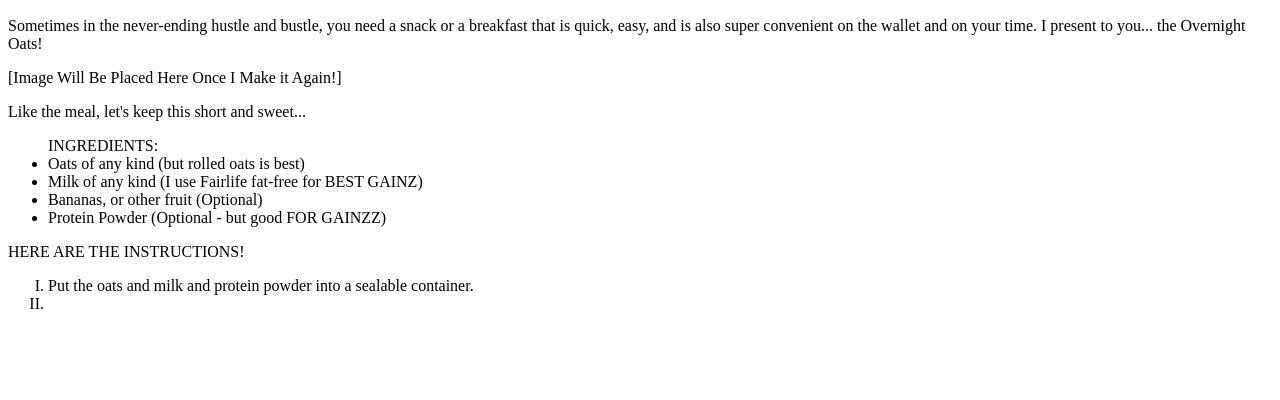
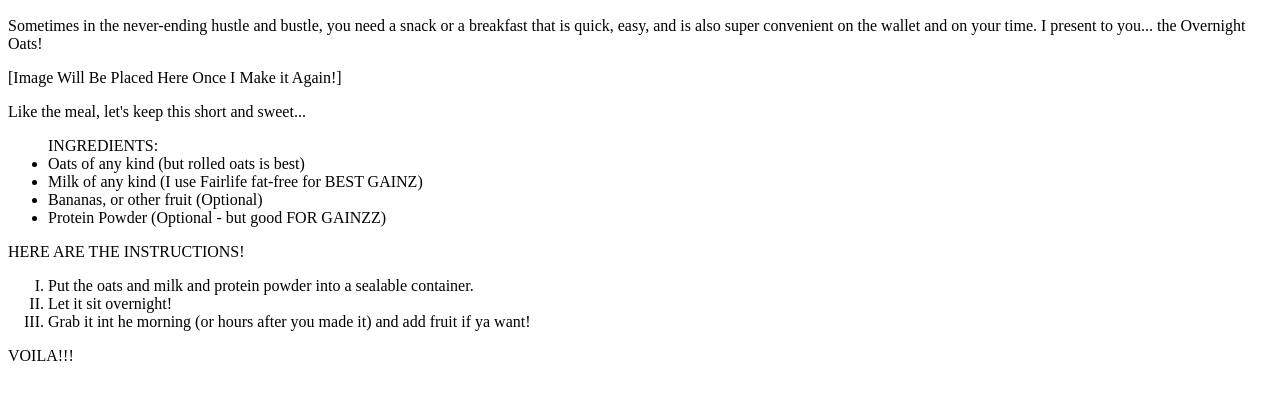
Before and after one commit to Kenbison25/odin-recipes, a plain HTML site: page recipes/oats.html in a window 1280 px wide. Shown: the part 110-510 px from the top of the page. Drawn offline with Linux system fonts and the light colour scheme.

Commit message:
minor text addition for project requirement

```diff
--- a/recipes/oats.html
+++ b/recipes/oats.html
@@ -36,8 +36,11 @@
         <p>HERE ARE THE INSTRUCTIONS!</p>
         <ol type="I">
             <li>Put the oats and milk and protein powder into a sealable container.</li>
-            <li></li>
+            <li>Let it sit overnight!</li>
+            <li>Grab it int he morning (or hours after you made it) and add fruit if ya want!</li>
         </ol>
+
+        <p>VOILA!!!</p>
 
     </body>
 </html>
```
